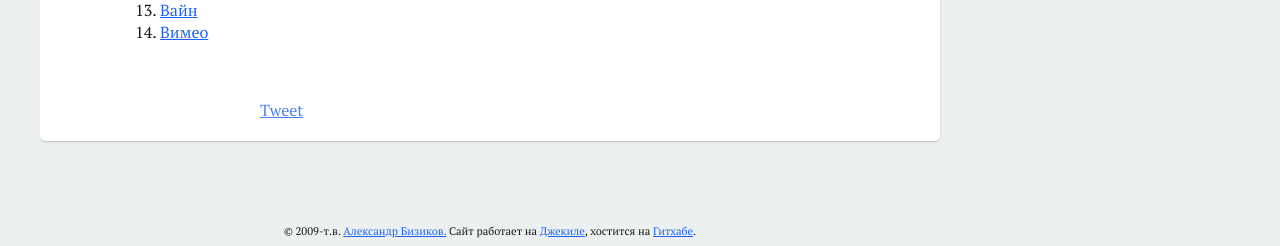
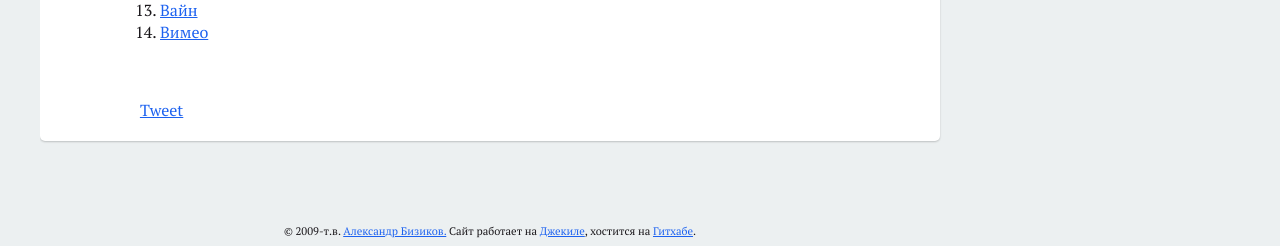
Before and after one commit to anna-vanlee/bizikov.ru, a Jekyll site: the page built from about/index.md, in a window 1280 px wide. Shown: the part 1508-1754 px from the top of the page. Built offline with Jekyll 4.4.1, drawn with Linux system fonts in a browser that asks for light colours; comment, search, counter and statistics services are not loaded.

Commit message:
Правка вк кнопки

```diff
--- a/style/css/style.css
+++ b/style/css/style.css
@@ -538,22 +538,16 @@
   -webkit-box-sizing: border-box;
   -moz-box-sizing: border-box;
   box-sizing: border-box;
-  opacity: 0.8;
-  -webkit-transition: opacity 0.3s linear;
-  -moz-transition: opacity 0.3s linear;
-  -o-transition: opacity 0.3s linear;
-  transition: opacity 0.3s linear;
 }
 #social .facebook,
 #social .vk,
 #social .twitter {
-  min-width: 120px;
   line-height: 12px;
   display: inline-block;
   margin-right: 1em;
 }
-#social:hover {
-  opacity: 1;
+#social .twitter {
+  width: 80px;
 }
 /* Список похожих записей */
 .more {
```
Also changed, not shown: style/less/style.less (+3 -6 lines).
